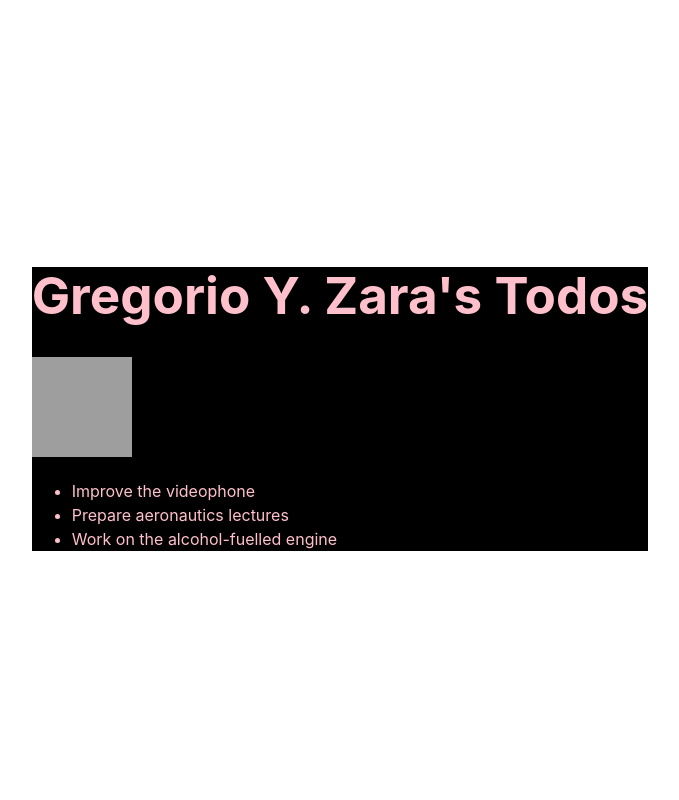
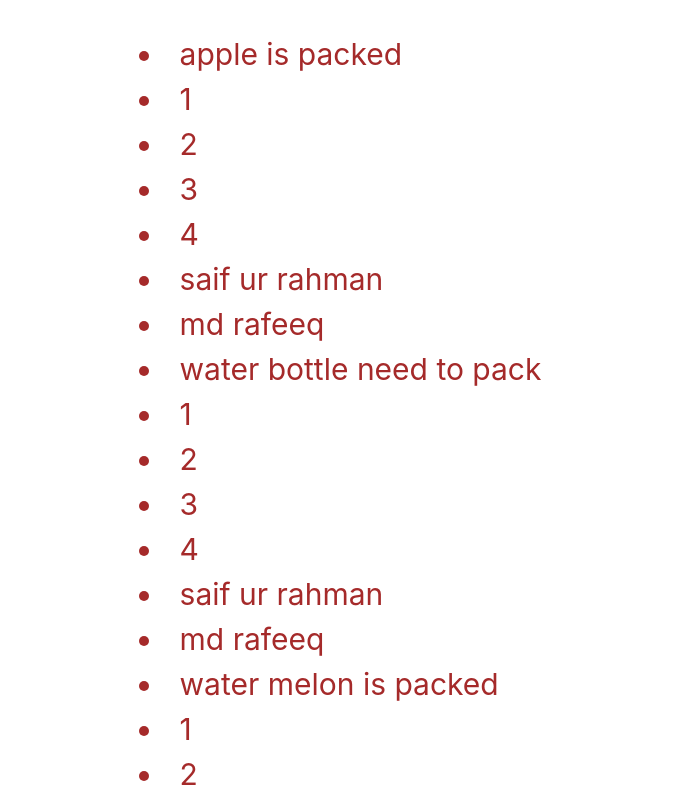
Before and after one commit to saifGit2417/react-version_control_system, a React (Vite) app: page / in a window 1280 px wide. Shown: the top 800 px of the page, without its empty margins (300-979 px from the left). Built offline with nearby package versions, Linux system fonts and the light colour scheme; grey boxes are pictures that could not be loaded.

Commit message:
Conditional rendering of component

```diff
--- a/src/App.tsx
+++ b/src/App.tsx
@@ -1,10 +1,14 @@
 import "./App.css";
-import ProfileViewer from "./Components/Profile";
+import PackagingList from "./Components/PackagingList";
 
 function App() {
   return (
     <>
-      <ProfileViewer/>
+      <PackagingList item={"apple"} isPacked={true} />
+      <PackagingList item={"water bottle"} isPacked={false} />
+      <PackagingList item={"water melon"} isPacked={true} />
+      <PackagingList item={"juices"} isPacked={true} />
+      <PackagingList item={"bike cover"} isPacked={false} />
     </>
   );
 }
--- /dev/null
+++ b/src/Components/PackagingList.tsx
@@ -0,0 +1,35 @@
+interface Props {
+  item: string;
+  isPacked: boolean;
+}
+
+const theme = {
+  style: {
+    textAlign: "left",
+    color: "brown",
+    fontSize: "30px",
+  },
+};
+
+// const arr=[1,2,3,4,5,6,7,8,9]
+const arrayOfNumber: any = [1, 2, 3, 4, "saif ur rahman", "md rafeeq"];
+
+const PackagingList: React.FC<Props> = ({ item, isPacked }) => {
+  return (
+    <div style={theme.style}>
+      <li>
+        {item} {isPacked ? "is packed" : "need to pack"}
+      </li>
+
+      {arrayOfNumber.length > 0 ? (
+        arrayOfNumber.map((value: any, index: number) => {
+          return <li key={index}> {value} </li>;
+        })
+      ) : (
+        <p>Array dont have enough items to be renderd</p>
+      )}
+    </div>
+  );
+};
+
+export default PackagingList;
```
